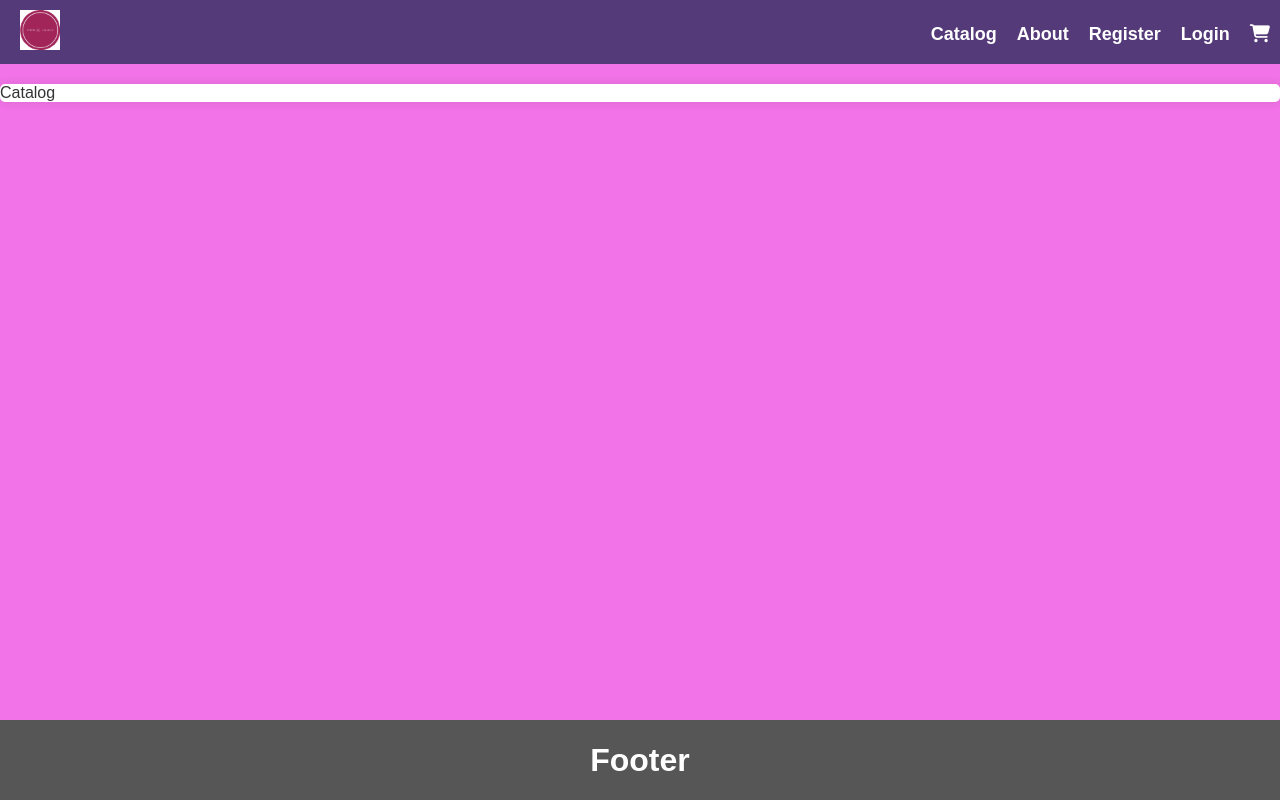
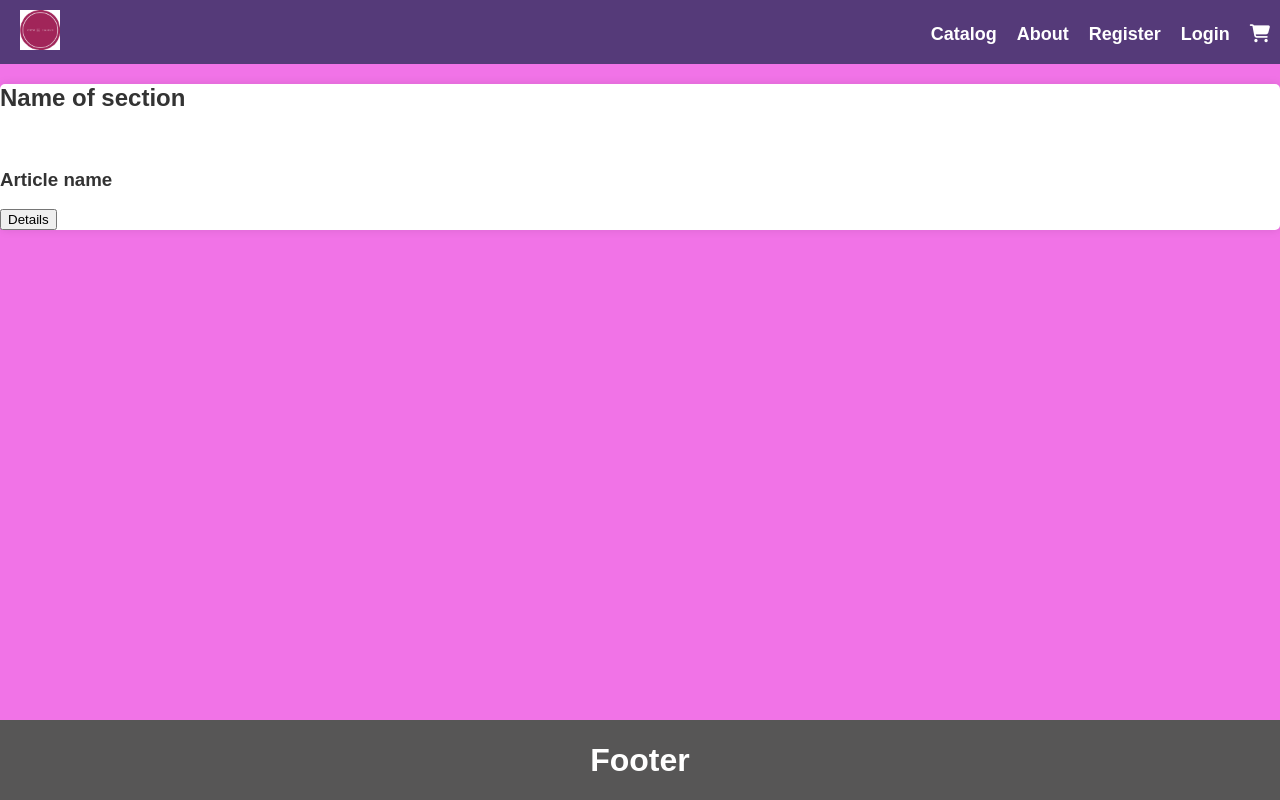
Before and after one commit to LazarBankov/ReactExamProject, a React (Vite) app in the folder client/: page /catalog in a window 1280 px wide. Shown: the top 800 px of the page. Built offline with nearby package versions, Linux system fonts and the light colour scheme.

Commit message:
made basic html catalog

```diff
--- a/client/src/components/catalog/Catalog.jsx
+++ b/client/src/components/catalog/Catalog.jsx
@@ -1,7 +1,21 @@
+import React from 'react';
+
+
 export default function Catalog() {
     return (
-        <div>
-            Catalog
+        <div className="catalog-container">
+
+                <div  className="catalog-section">
+                    <h2>Name of section</h2>
+                    <div className="articles-container">
+
+                            <div  className="article-item">
+                                <img  className="article-image" />
+                                <h3>Article name</h3>
+                                <button className="details-button">Details</button>
+                            </div>
+                    </div>
+                </div>
         </div>
-    )
+    );
 }
```
